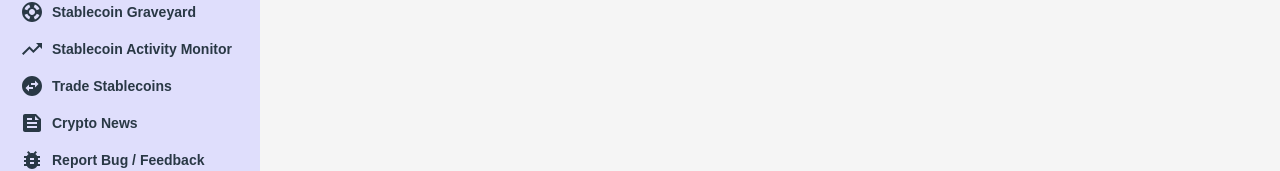
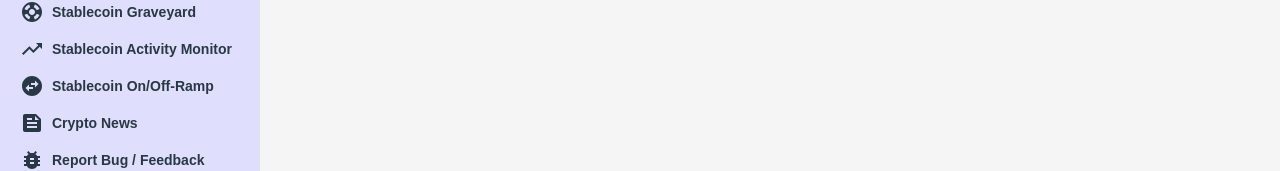
Before and after one commit to truongnd98/stablecamel-interface, a React (Create React App) app: page /disclaimer in a window 1280 px wide. Shown: the part 510-681 px from the top of the page. Built offline with nearby package versions, Linux system fonts and the light colour scheme.

Commit message:
Update UI

```diff
--- a/src/components/MainSideBar/ListNav.tsx
+++ b/src/components/MainSideBar/ListNav.tsx
@@ -322,7 +322,7 @@ const ListNav = () => {
             />
           </ListItemIcon>
           <ListItemText
-            primary={<b>Trade Stablecoins</b>}
+            primary={<b>Stablecoin On/Off-Ramp</b>}
             style={{
               color: pathname.includes(Page.TRADING) ? '#f5f5f5' : '',
             }}
--- a/src/pages/peg-tracker/PegTrackerTable.tsx
+++ b/src/pages/peg-tracker/PegTrackerTable.tsx
@@ -223,7 +223,8 @@ export function PegTrackerTable() {
                     style: 'currency',
                     currency: 'USD',
                     notation: 'compact',
-                    maximumFractionDigits: 2,
+                    maximumFractionDigits: 6,
+                    minimumFractionDigits: 6,
                   }).format(data?.usd ?? 0)}
                 </TableCell>
                 <TableCell sx={cell}>
--- a/src/pages/trade-stablecoins/components/TradingWidget.tsx
+++ b/src/pages/trade-stablecoins/components/TradingWidget.tsx
@@ -7,6 +7,7 @@ export function TradingWidget() {
       title='Stably Widget'
       style={{
         width: '100%',
+        backgroundPosition: 'center',
         height: '100vh',
       }}
     />
```
